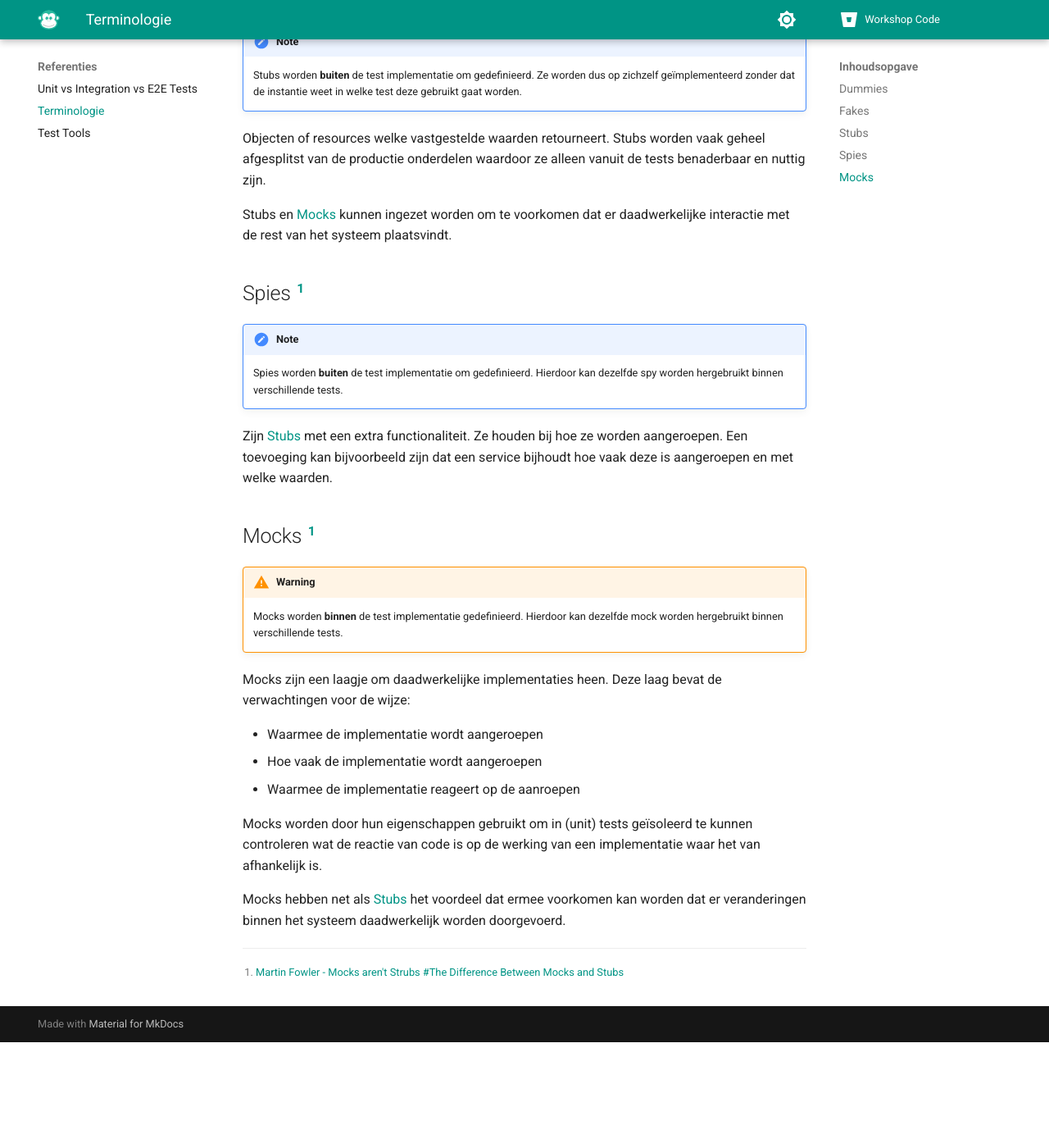
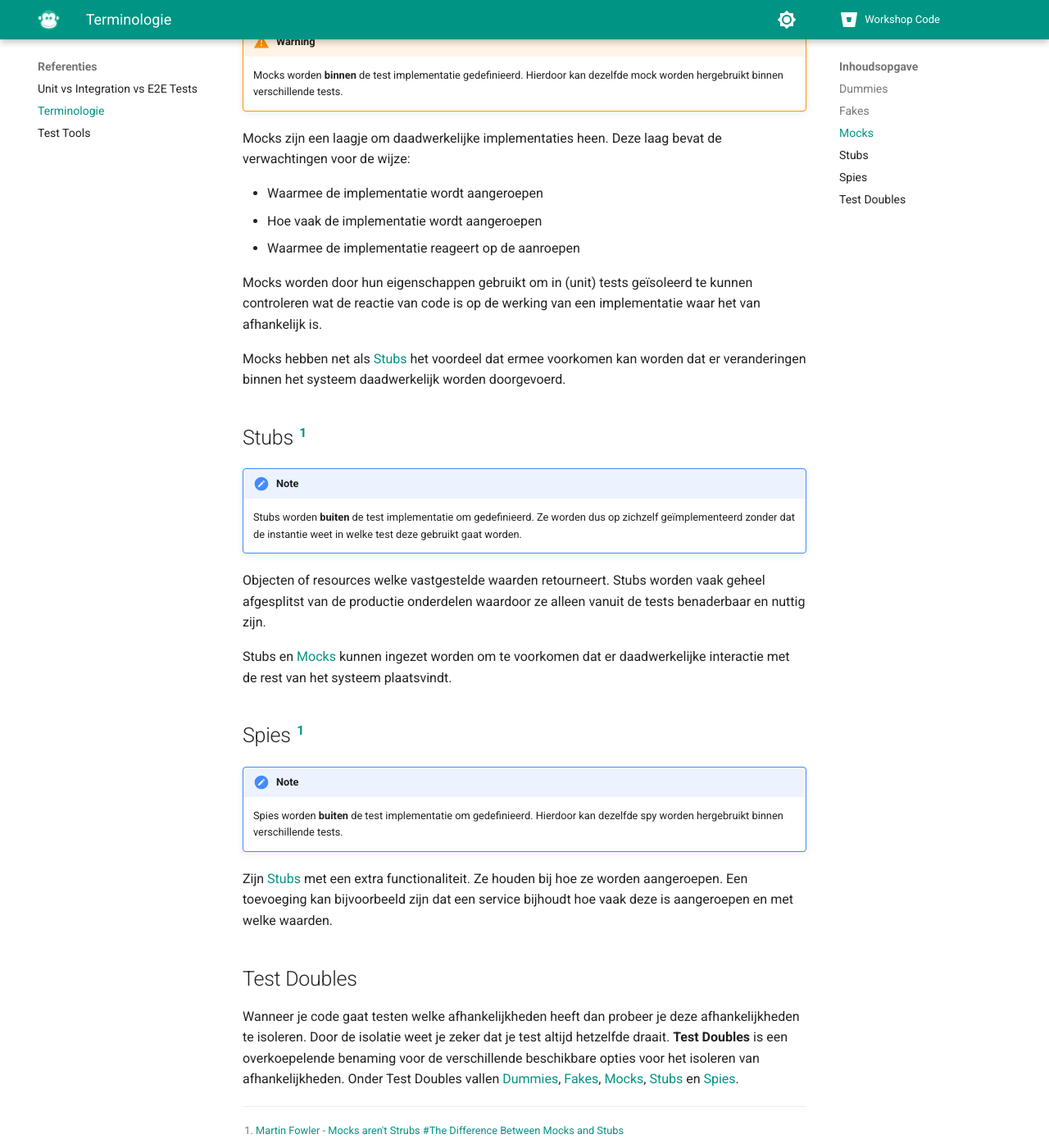
Before and after one commit to wimulkeman/symfony-unit-test-workshop-docs, an MkDocs documentation site: the page built from docs/tabs/Referenties/terminologie.md, in a window 1280 px wide and 1400 px high, scrolled down 844 px. Shown: the whole window at 82% size. Built offline with MkDocs 1.6.1 and Material for MkDocs 9.7.7, drawn with Linux system fonts in a browser that asks for light colours; before the commit the page ends 2115 px from its top, so only the background shows below that.

Commit message:
chore: describe test doubles

```diff
--- a/docs/tabs/Referenties/terminologie.md
+++ b/docs/tabs/Referenties/terminologie.md
@@ -20,6 +20,26 @@ niks mee doet.
 Objecten welke daadwerkelijk worden gebruikt, maar niet-productie bevatten. Bijvoorbeeld om informatie
 weg te schrijven naar een in-memory database in plaats van de daadwerkelijke database.
 
+
+## Mocks [^1]
+
+!!! warning
+    Mocks worden **binnen** de test implementatie gedefinieerd. Hierdoor kan dezelfde mock worden
+    hergebruikt binnen verschillende tests.
+
+Mocks zijn een laagje om daadwerkelijke implementaties heen. Deze laag bevat de verwachtingen voor de
+wijze:
+
+- Waarmee de implementatie wordt aangeroepen
+- Hoe vaak de implementatie wordt aangeroepen
+- Waarmee de implementatie reageert op de aanroepen
+
+Mocks worden door hun eigenschappen gebruikt om in (unit) tests geïsoleerd te kunnen controleren wat
+de reactie van code is op de werking van een implementatie waar het van afhankelijk is.
+
+Mocks hebben net als [Stubs](#stubs) het voordeel dat ermee voorkomen kan worden dat er veranderingen binnen het systeem
+daadwerkelijk worden doorgevoerd.
+
 ## Stubs [^1]
 
 !!! note
@@ -41,23 +61,11 @@ systeem plaatsvindt.
 Zijn [Stubs](#stubs) met een extra functionaliteit. Ze houden bij hoe ze worden aangeroepen. Een toevoeging
 kan bijvoorbeeld zijn dat een service bijhoudt hoe vaak deze is aangeroepen en met welke waarden.
 
-## Mocks [^1]
+## Test Doubles
 
-!!! warning
-    Mocks worden **binnen** de test implementatie gedefinieerd. Hierdoor kan dezelfde mock worden
-    hergebruikt binnen verschillende tests.
-
-Mocks zijn een laagje om daadwerkelijke implementaties heen. Deze laag bevat de verwachtingen voor de
-wijze:
-
-- Waarmee de implementatie wordt aangeroepen
-- Hoe vaak de implementatie wordt aangeroepen
-- Waarmee de implementatie reageert op de aanroepen
-
-Mocks worden door hun eigenschappen gebruikt om in (unit) tests geïsoleerd te kunnen controleren wat
-de reactie van code is op de werking van een implementatie waar het van afhankelijk is.
-
-Mocks hebben net als [Stubs](#stubs) het voordeel dat ermee voorkomen kan worden dat er veranderingen binnen het systeem
-daadwerkelijk worden doorgevoerd.
+Wanneer je code gaat testen welke afhankelijkheden heeft dan probeer je deze afhankelijkheden te isoleren. Door de
+isolatie weet je zeker dat je test altijd hetzelfde draait. __Test Doubles__ is een overkoepelende benaming voor de
+verschillende beschikbare opties voor het isoleren van afhankelijkheden. Onder Test Doubles vallen [Dummies](#dummies-1),
+[Fakes](#fakes-1), [Mocks](#mocks-1), [Stubs](#stubs-1) en [Spies](#spies-1).
 
 [^1]: [Martin Fowler - Mocks aren't Strubs #The Difference Between Mocks and Stubs](https://martinfowler.com/articles/mocksArentStubs.html#TheDifferenceBetweenMocksAndStubs){target="_blank""}
```
